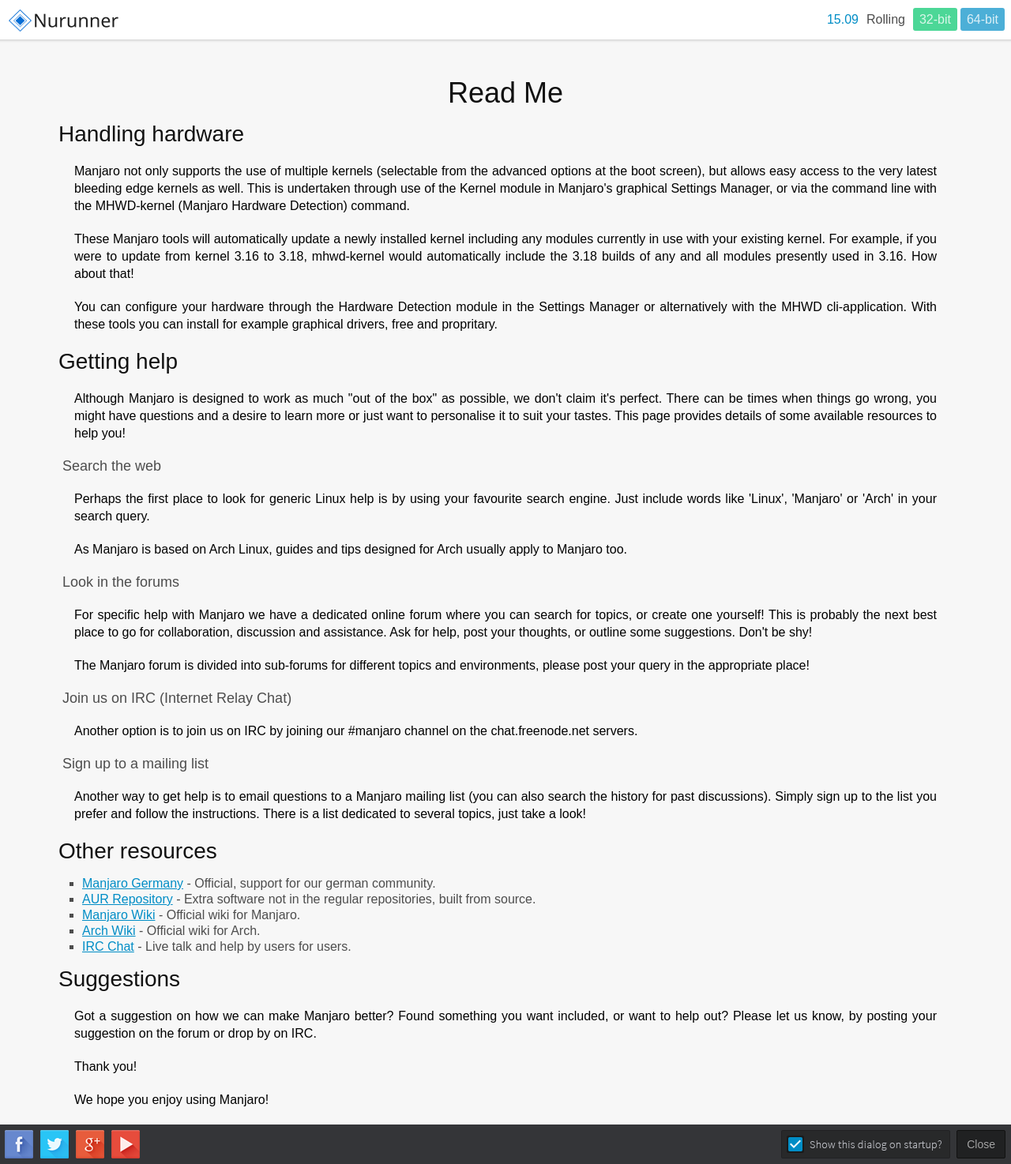
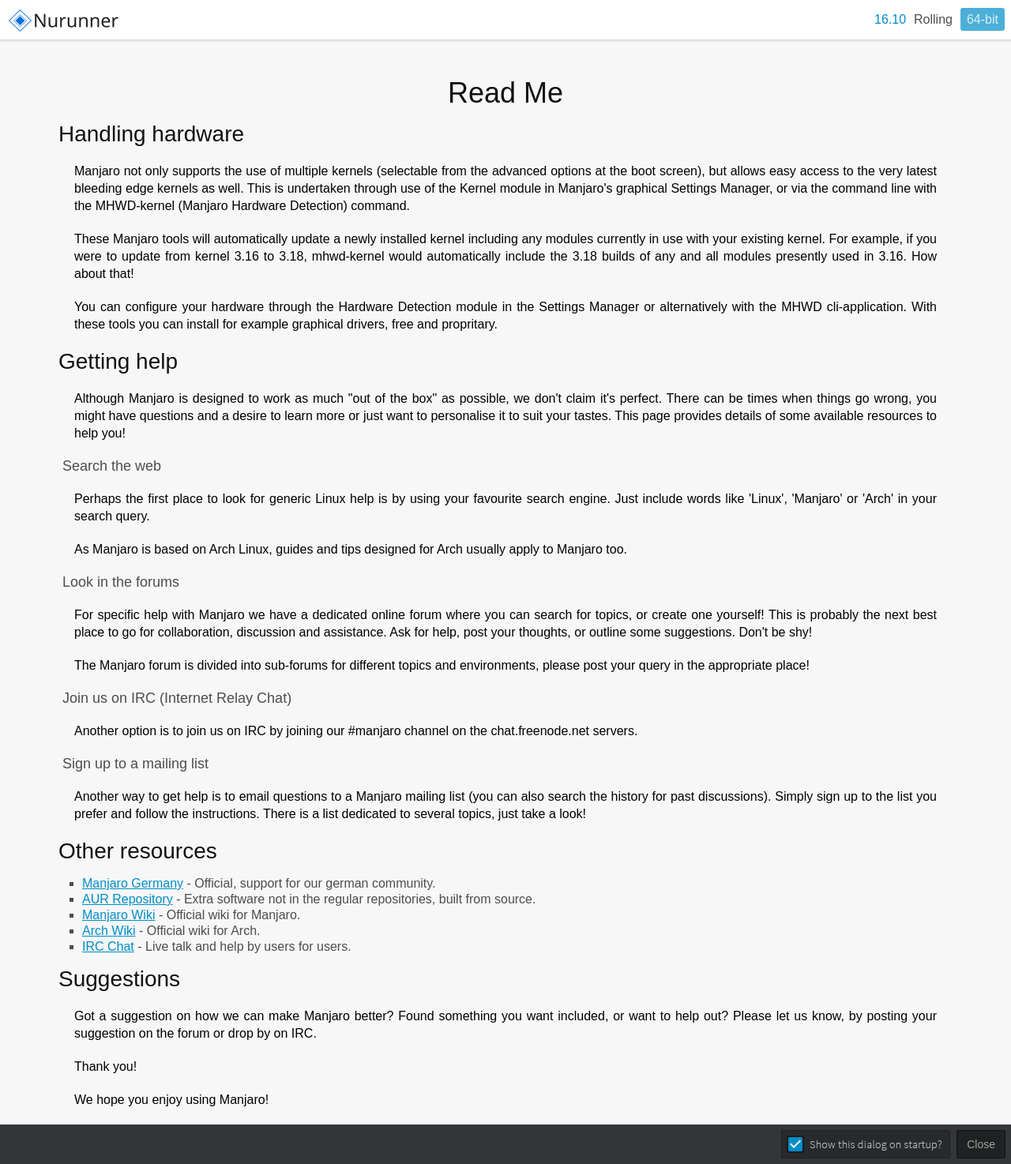
Before and after one commit to nurunner-linux/nurunner-welcome, a plain HTML site: page src/data/readme.html in a window 1280 px wide. Shown: the whole page at 79% size. Drawn offline with Linux system fonts and the light colour scheme; a web font is replaced by a local one.

Commit message:
rebranded index.template

```diff
--- a/src/data/readme.html
+++ b/src/data/readme.html
@@ -13,7 +13,7 @@
         <div id="header">
             <img id="logo" src="img/logo-wide.png" />
             <!--<div id="header-text">netrunner</div>-->
-            <div id="codename"><span class="version">15.09</span>Rolling<span class="arch32">32-bit</span><span class="arch64">64-bit</span></div>
+            <div id="codename"><span class="version">16.10</span>Rolling<!--<span class="arch32">32-bit</span>--><span class="arch64">64-bit</span></div>
         </div><!-- End header -->
         <div id="navigation">
             <a href="./index.html">
@@ -57,10 +57,10 @@
 
         <footer>
             <div id="social-media">
-                <a href="cmd://link?https://www.facebook.com/netrunner.os" title="Facebook"><img class="social-media-img" src=img/social/facebook.png /></a>
+                <!--<a href="cmd://link?https://www.facebook.com/netrunner.os" title="Facebook"><img class="social-media-img" src=img/social/facebook.png /></a>
                 <a href="cmd://link?https://twitter.com/netrunner_os" title="Twitter"><img class="social-media-img" src=img/social/twitter.png /></a>
                 <a href="cmd://link?https://plus.google.com/102351853205100197450" title="Google+"><img class="social-media-img" src="img/social/google.png" /></a>
-                <a href="cmd://link?https://www.youtube.com/channel/UCfeMCF-PihujEeV7-oFXXiA" title="Youtube"><img class="social-media-img" src=img/social/youtube.png /></a>
+                <a href="cmd://link?https://www.youtube.com/channel/UCfeMCF-PihujEeV7-oFXXiA" title="Youtube"><img class="social-media-img" src=img/social/youtube.png /></a>-->
             </div>
             <a id="close" href="cmd://close">Close</a>
             <div id="checkbox">
```
Also changed, not shown: 1 other file.
